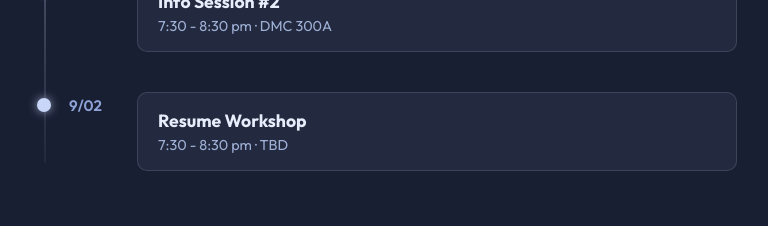
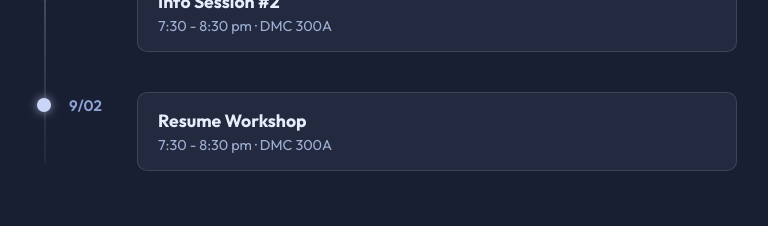
Before and after one commit to simrazargar/ktp-website-2026, a React (Vite) app: page /rush in a window 1280 px wide. Shown: the part 1260-1486 px from the top of the page, without its empty margins (253-1021 px from the left). Built offline with nearby package versions, Linux system fonts and the light colour scheme.

Commit message:
Update Rush.jsx

```diff
--- a/src/pages/Rush.jsx
+++ b/src/pages/Rush.jsx
@@ -129,7 +129,7 @@ function Rush() {
       dateISO: '2026-09-02',
       title: 'Resume Workshop',
       time: '7:30 - 8:30 pm',
-      location: 'TBD'
+      location: 'DMC 300A'
     }
   ]
 
```
